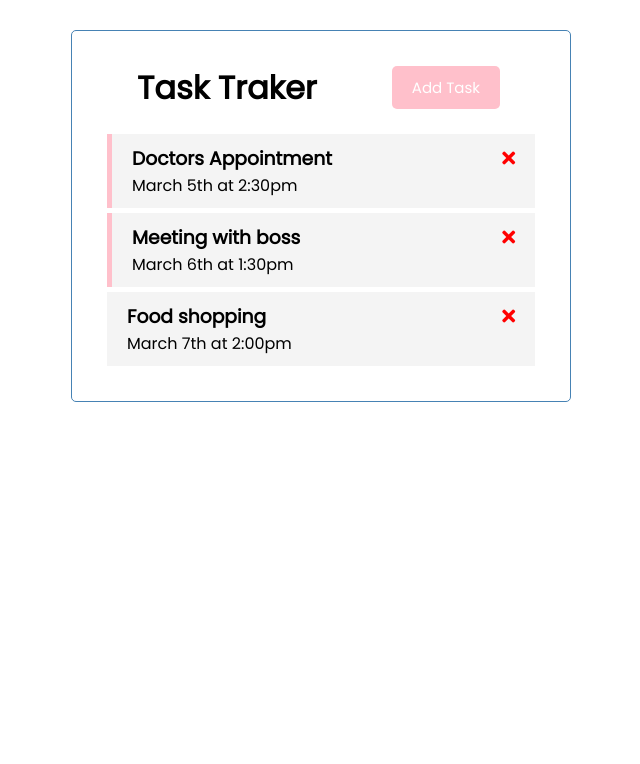
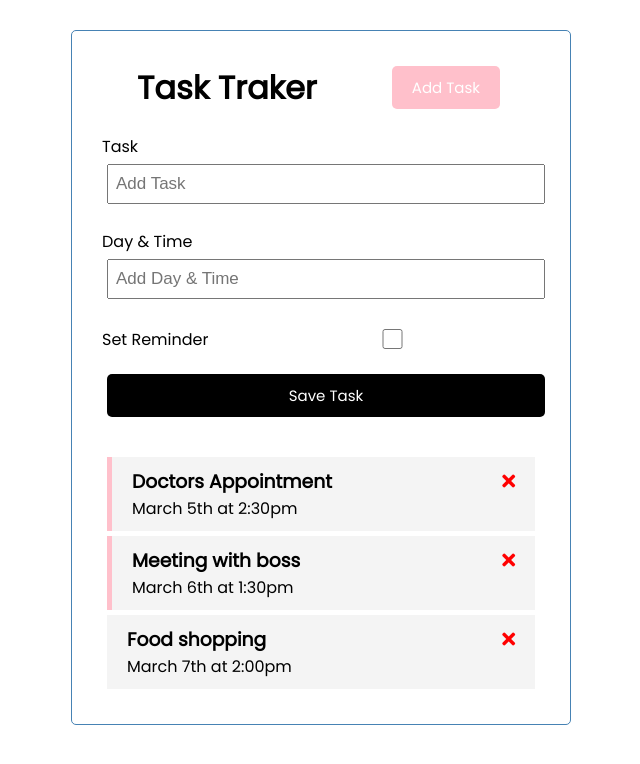
Before and after one commit to freefrogs/Vue_learning, a Vue app in the folder task-traker/: page / in a window 1280 px wide. Shown: the top 764 px of the page, without its empty margins (319-959 px from the left). Built offline with nearby package versions, Linux system fonts and the light colour scheme.

Commit message:
Add AddTask component

```diff
--- a/task-traker/src/App.vue
+++ b/task-traker/src/App.vue
@@ -1,6 +1,7 @@
 <template>
   <div class="container">
     <Header title="Task Traker"/>
+    <AddTask @add-task="addTask" />
     <Tasks :tasks="tasks" @delete-task="deleteTask" @toggle-reminder="toggleReminder" />
   </div>
 </template>
@@ -8,12 +9,14 @@
 <script>
 import Header from './components/Header'
 import Tasks from './components/Tasks'
+import AddTask from './components/AddTask'
 
 export default {
   name: 'App',
   components: {
     Header,
     Tasks,
+    AddTask,
   },
   data() {
     return {
@@ -29,6 +32,9 @@
     toggleReminder(id) {
       this.tasks = this.tasks.map(t => t.id === id ? {...t, reminder: !t.reminder} : t)
     },
+    addTask(task) {
+      this.tasks = [...this.tasks, task]
+    }
   },
   created() {
     this.tasks = [
--- /dev/null
+++ b/task-traker/src/components/AddTask.vue
@@ -0,0 +1,94 @@
+<template>
+  <form @submit="onSubmit" class="add-form">
+    <div class="form-control">
+      <label>Task</label>
+      <input
+        type="text"
+        v-model="text"
+        name="text"
+        placeholder="Add Task"
+      />
+    </div>
+    <div class="form-control">
+      <label>Day & Time</label>
+      <input
+        type="text"
+        v-model="day"
+        name="day"
+        placeholder="Add Day & Time"
+      />
+    </div>
+    <div class="form-control form-control-check">
+      <label>Set Reminder</label>
+      <input type="checkbox" v-model="reminder" name="reminder" />
+    </div>
+
+    <input type="submit" value="Save Task" class="btn btn-block" />
+  </form>
+</template>
+
+<script>
+export default {
+  name: 'AddTask',
+  data() {
+    return {
+      text: '',
+      day: '',
+      reminder: false,
+    }
+  },
+  methods: {
+    onSubmit(e) {
+      e.preventDefault()
+      if (!this.text) {
+        alert('Please eneter task')
+        return
+      }
+
+      const newTask = {
+        id: Math.floor(Math.random() * 100000),
+        text: this.text,
+        day: this.day,
+        reminder: this.reminder,
+      }
+
+      this.$emit('add-task', newTask)
+
+      this.text = ''
+      this.day = ''
+      this.reminder = false
+    }
+  }
+}
+</script>
+
+<style scoped>
+.add-form {
+  margin-bottom: 40px;
+}
+.form-control {
+  margin: 20px 0;
+}
+.form-control label {
+  display: block;
+}
+.form-control input {
+  width: 100%;
+  height: 40px;
+  margin: 5px;
+  padding: 3px 7px;
+  font-size: 17px;
+}
+.form-control-check {
+  display: flex;
+  align-items: center;
+  justify-content: space-between;
+}
+.form-control-check label {
+  flex: 1;
+}
+.form-control-check input {
+  flex: 2;
+  height: 20px;
+}
+</style>
```
